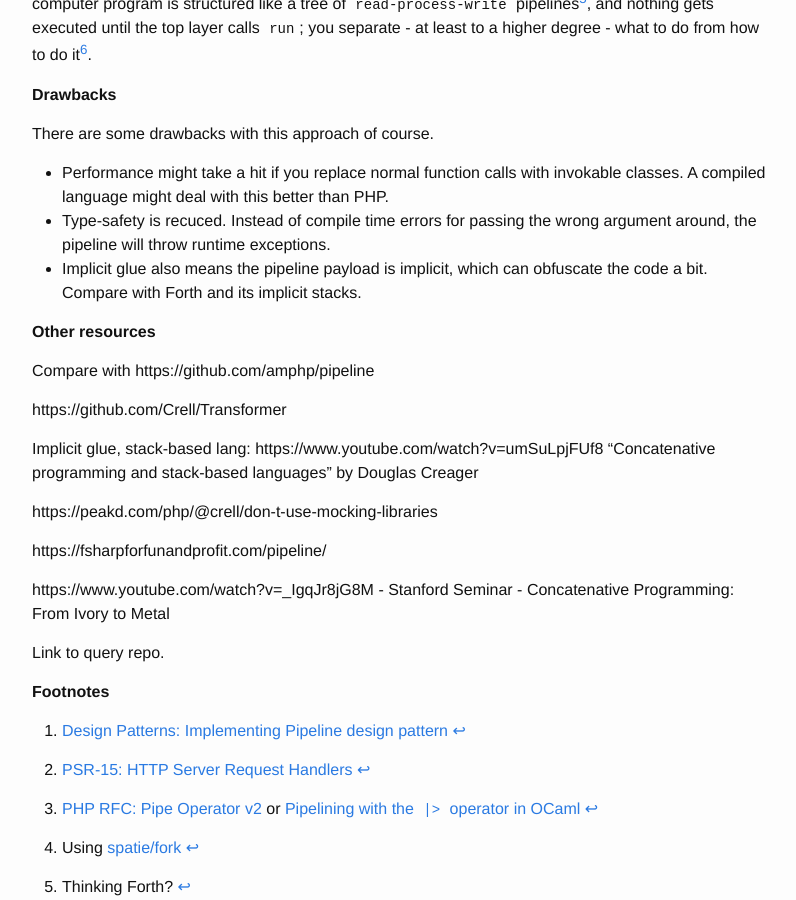
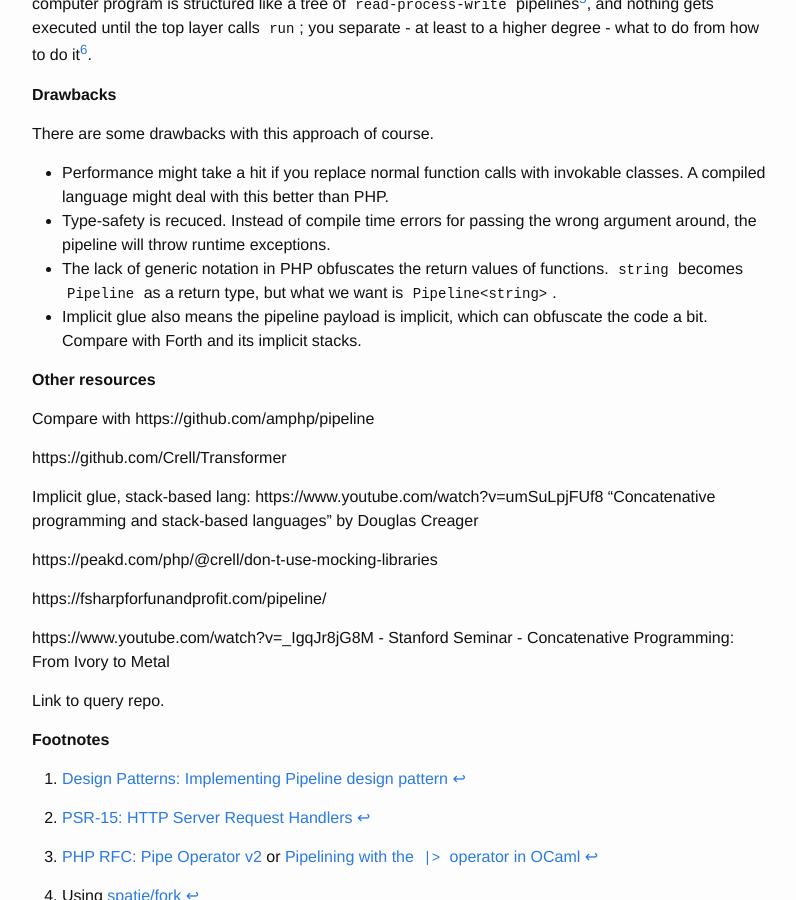
Before and after one commit to olleharstedt/olleharstedt.github.io, a Jekyll site: the page built from _posts/2023-10-19-100-percent-coverage-zero-mocking.markdown, in a window 1280 px wide and 900 px high, scrolled down 3145 px. Shown: the whole window, without its empty margins (238-1034 px from the left). Built offline with Jekyll 4.4.1, drawn with Linux system fonts in a browser that asks for light colours; nearby versions of some CDN libraries.

Commit message:
Update 2023-10-19-100-percent-coverage-zero-mocking.markdown

```diff
--- a/_posts/2023-10-19-100-percent-coverage-zero-mocking.markdown
+++ b/_posts/2023-10-19-100-percent-coverage-zero-mocking.markdown
@@ -133,6 +133,7 @@ There are some drawbacks with this approach of course.
 
 * Performance might take a hit if you replace normal function calls with invokable classes. A compiled language might deal with this better than PHP.
 * Type-safety is recuced. Instead of compile time errors for passing the wrong argument around, the pipeline will throw runtime exceptions.
+* The lack of generic notation in PHP obfuscates the return values of functions. `string` becomes `Pipeline` as a return type, but what we want is `Pipeline<string>`.
 * Implicit glue also means the pipeline payload is implicit, which can obfuscate the code a bit. Compare with Forth and its implicit stacks.
 
 **Other resources**
```
